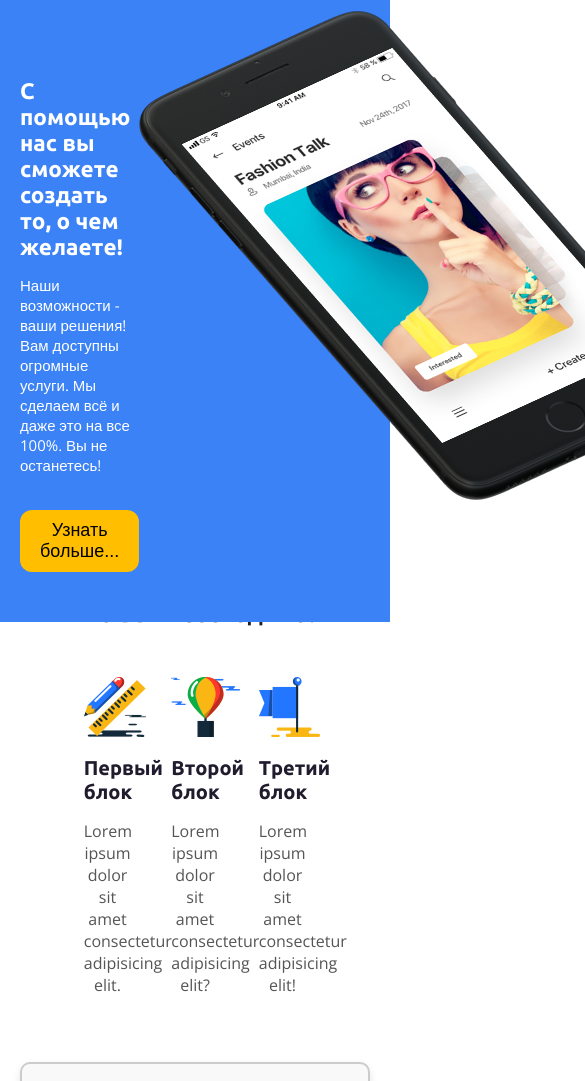
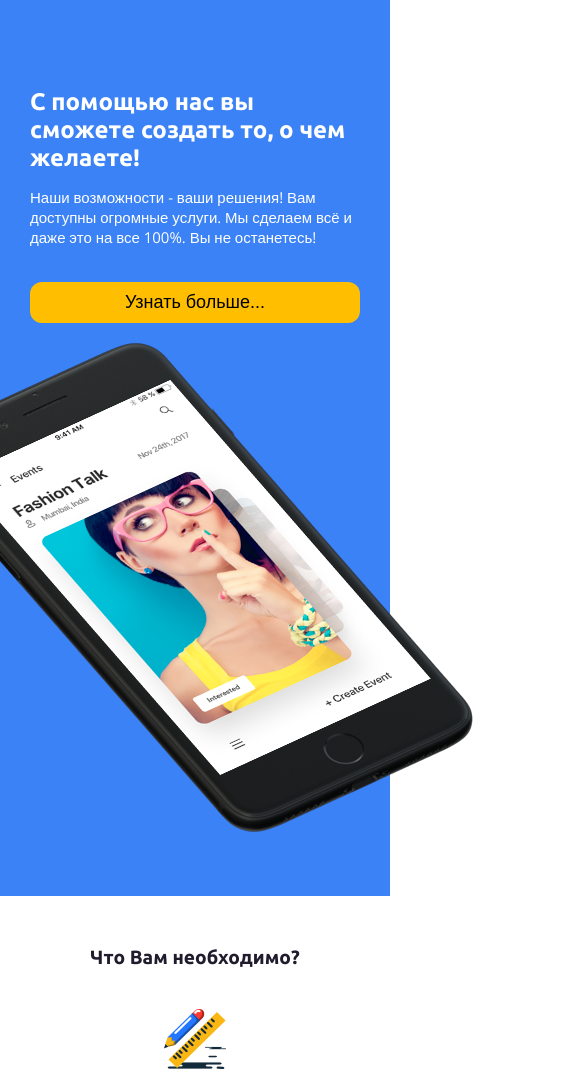
Before and after one commit to ItzzPollyss/grishina, a plain HTML site: page index.html in a window 390 px wide. Shown: the part 107-1188 px from the top of the page, 585 px wide, since content can reach past the window. Drawn offline with nearby package versions, Linux system fonts and the light colour scheme.

Commit message:
Update main.css

```diff
--- a/css/main.css
+++ b/css/main.css
@@ -195,3 +195,128 @@ h1, h2, h3 {
   color: white;
   background: #3b82f6;
 }
+
+/*больше 1200px*/
+@media screen and (max-width: 1200px) {
+  .box{
+    width: 960px;
+  }
+}
+
+/*больше 992px*/
+@media screen and (max-width: 992px)
+{
+  .box{
+    width: 720px;
+    flex-direction: column;
+    align-items: center;
+    text-align: center;
+}
+.text-box {
+    max-width: 80%;
+}
+.hero-image {
+    margin-left: 0;
+    margin-top: 20px;
+}
+.feature-item {
+    width: 40%;
+}
+.service-list {
+  height: auto;
+}
+.button1, .button2 {
+    font-size: 18px;
+    padding: 8px 16px;
+}
+h1 {
+    font-size: 2rem;
+}
+h2 {
+    font-size: 1.5rem;
+}
+}
+
+/*больше 768px*/
+@media screen and (max-width: 768px) {
+  .box {
+    flex-direction: column;
+    align-items: center;
+    text-align: center;
+    width: auto;
+}
+.text-box {
+    max-width: 90%;
+}
+.image-box {
+    margin-left: 0;
+    margin-top: 20px;
+}
+.feature-block {
+    flex-direction: column;
+    align-items: center;
+}
+.feature-item {
+    width: 80%;
+}
+.service-list {
+  height: auto;
+}
+.button1, .button2 {
+    font-size: 20px;
+    padding: 12px 20px;
+}
+h1 {
+  font-size: 2rem;
+}
+h2 {
+    font-size: 1.5rem;
+}
+}
+
+/*до 425px*/
+@media screen and (max-width: 425px) {
+  .box {
+      flex-direction: column;
+      align-items: center;
+      text-align: center;
+      padding: 10px;
+      width: auto;
+  }
+  .text-box {
+      max-width: 100%;
+  }
+  .image-box {
+      margin-left: 0;
+      margin-top: 10px;
+      width: 100%;
+      display: flex;
+      justify-content: center;
+  }
+  .image-box img {
+      max-width: 50%;
+      height: auto;
+  }
+  .feature-block {
+      flex-direction: column;
+      align-items: center;
+  }
+  .feature-item {
+      width: 100%;
+      padding: 10px;
+  }
+  .features {
+      height: auto;
+  }
+  .button1, .button2 {
+      font-size: 18px;
+      padding: 10px;
+      width: 100%;
+  }
+  h1 {
+      font-size: 1.5rem;
+  }
+  h2 {
+      font-size: 1.2rem;
+  }
+}
```
